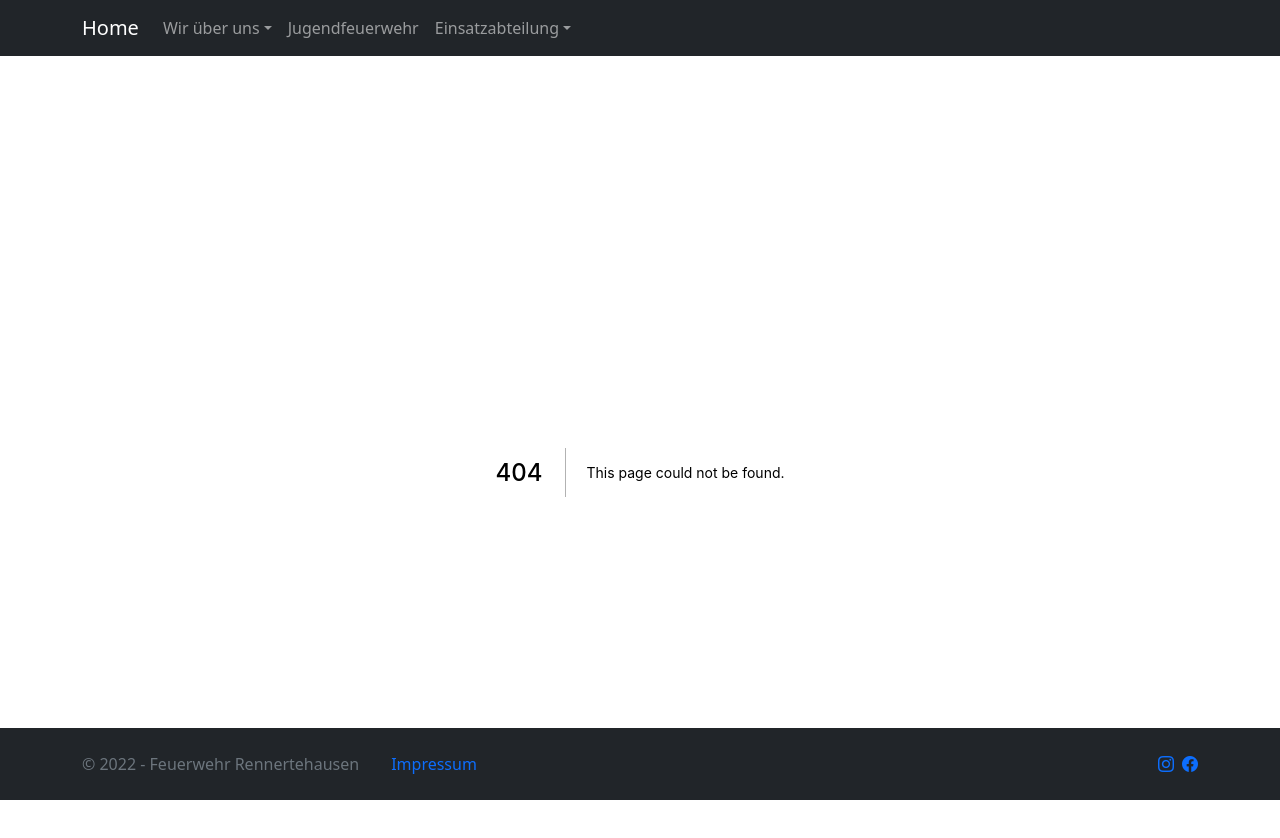
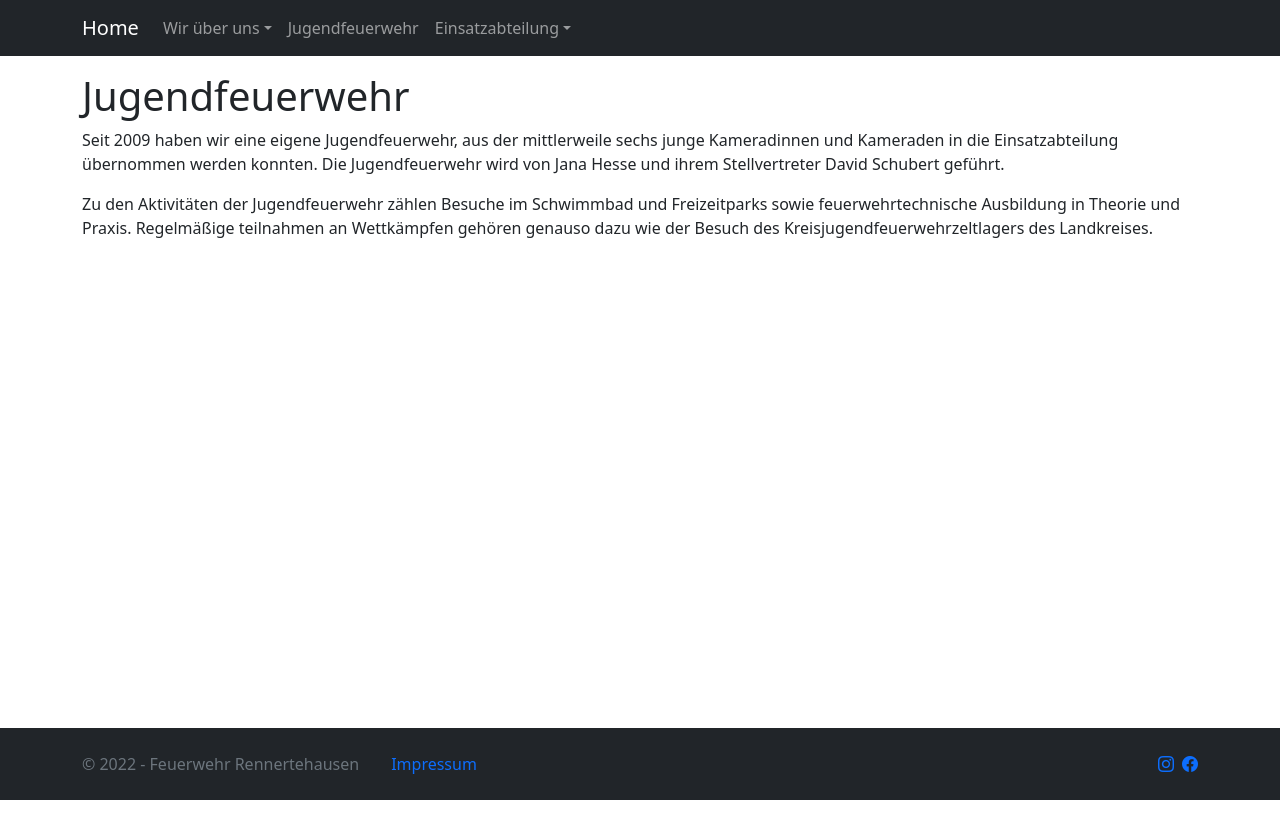
Before and after one commit to FFw2024/homepage-ffw-rennertehausen, a Next.js app: page /jugendfeuerwehr in a window 1280 px wide. Before the commit this address had no page. Shown: the top 838 px of the page. After the commit the page ends 800 px from the top, so only its background shows below. Built offline with nearby package versions, Linux system fonts and the light colour scheme.

Commit message:
Add page Jugendfeuerwehr

```diff
--- a/src/components/navbar.tsx
+++ b/src/components/navbar.tsx
@@ -60,10 +60,10 @@ export default class Navbar extends Component {
                     <div className="collapse navbar-collapse" id="navbarSupportedContent">
                         <ul className="navbar-nav me-auto mb-2 mb-lg-0">
                             {
-                                menu.menu.map(item => {
+                                menu.menu.map((item, index) => {
                                     if (item.items.length > 0) {
-                                        let subitems = item.items.map((subitem, index) => {
-                                            let id = subitem.id ? subitem.id : `${item.id}Item${index}`;
+                                        let subitems = item.items.map((subitem, subIndex) => {
+                                            let id = subitem.id ? subitem.id : `${item.id}Item${subIndex}`;
 
                                             return (<li key={id}>
                                                 <Link href={subitem.getHref()}>
@@ -74,7 +74,7 @@ export default class Navbar extends Component {
 
 
                                         return (
-                                            <li className="nav-item dropdown">
+                                            <li key={index} className="nav-item dropdown">
                                                 <a className="nav-link dropdown-toggle" id={item.id} role="button" data-bs-toggle="dropdown" aria-expanded="false">
                                                     {item.name}
                                                 </a>
--- /dev/null
+++ b/src/pages/einsatzabteilung/fahrzeuge.tsx
@@ -0,0 +1,4 @@
+
+export default function Fahrzeuge() {
+
+}
--- /dev/null
+++ b/src/pages/jugendfeuerwehr.tsx
@@ -0,0 +1,11 @@
+
+export default function Jugendfeuerwehr() {
+    return (
+        <>
+        <h1>Jugendfeuerwehr</h1>
+
+        <p>Seit 2009 haben wir eine eigene Jugendfeuerwehr, aus der mittlerweile sechs junge Kameradinnen und Kameraden in die Einsatzabteilung &#252;bernommen werden konnten. Die Jugendfeuerwehr wird von Jana Hesse und ihrem Stellvertreter David Schubert gef&#252;hrt.</p>
+        <p>Zu den Aktivit&#228;ten der Jugendfeuerwehr z&#228;hlen Besuche im Schwimmbad und Freizeitparks sowie feuerwehrtechnische Ausbildung in Theorie und Praxis. Regelm&#228;ßige teilnahmen an Wettk&#228;mpfen geh&#246;ren genauso dazu wie der Besuch des Kreisjugendfeuerwehrzeltlagers des Landkreises.</p>
+        </>
+    )
+}
```
